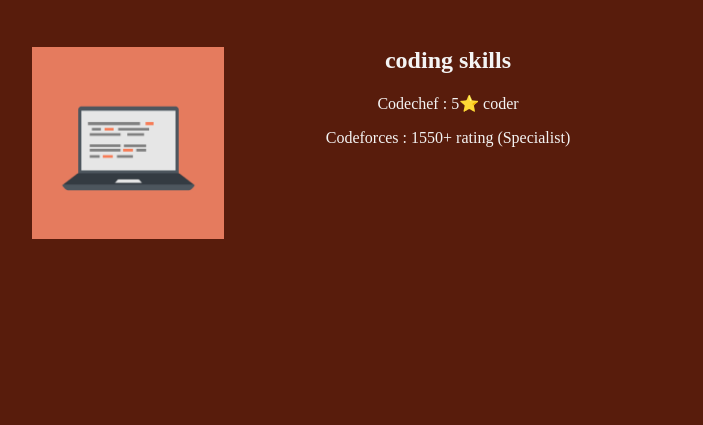
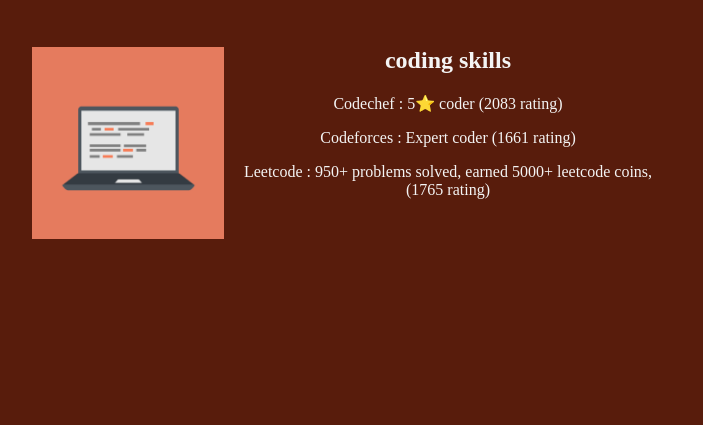
Before and after one commit to mohsinansari12/myIntroSite, a plain HTML site: page index.html in a window 1280 px wide. Shown: the part 1286-1711 px from the top of the page, without its empty margins (288-991 px from the left). Drawn offline with Linux system fonts and the light colour scheme.

Commit message:
Update index.html

```diff
--- a/index.html
+++ b/index.html
@@ -31,8 +31,9 @@
       <div class="skill-row">
         <img class="skill-img" src="images/computer.png" alt="">
         <h2 font-size="50px">coding skills</h2>
-        <p>Codechef : 5⭐ coder</p>
-        <p>Codeforces : 1550+ rating (Specialist)</p>
+        <p>Codechef : 5⭐ coder (2083 rating)</p>
+        <p>Codeforces : Expert coder (1661 rating)</p>
+	<p>Leetcode : 950+ problems solved, earned 5000+ leetcode coins, (1765 rating)</p>
       </div>
       <div class="android-row">
         <img class="android-img" src="images/android.png" alt="">
@@ -64,6 +65,8 @@
 	<br>
 	<a class="footer-link" href="https://codeforces.com/profile/AnsariMohsin">Codeforces Profile 2</a>
     <br>
+	<a class="footer-link" href="https://leetcode.com/Lawliet_L/">Leetcode Profile</a>
+    <br>
     <a class="footer-link" href="https://www.linkedin.com/in/mohsin-ansari-277097190/">Linkedin Profile</a>
     <br>
 	<a class="footer-link" href="https://www.github.com/mohsinansari12">Github Profile</a>
```
